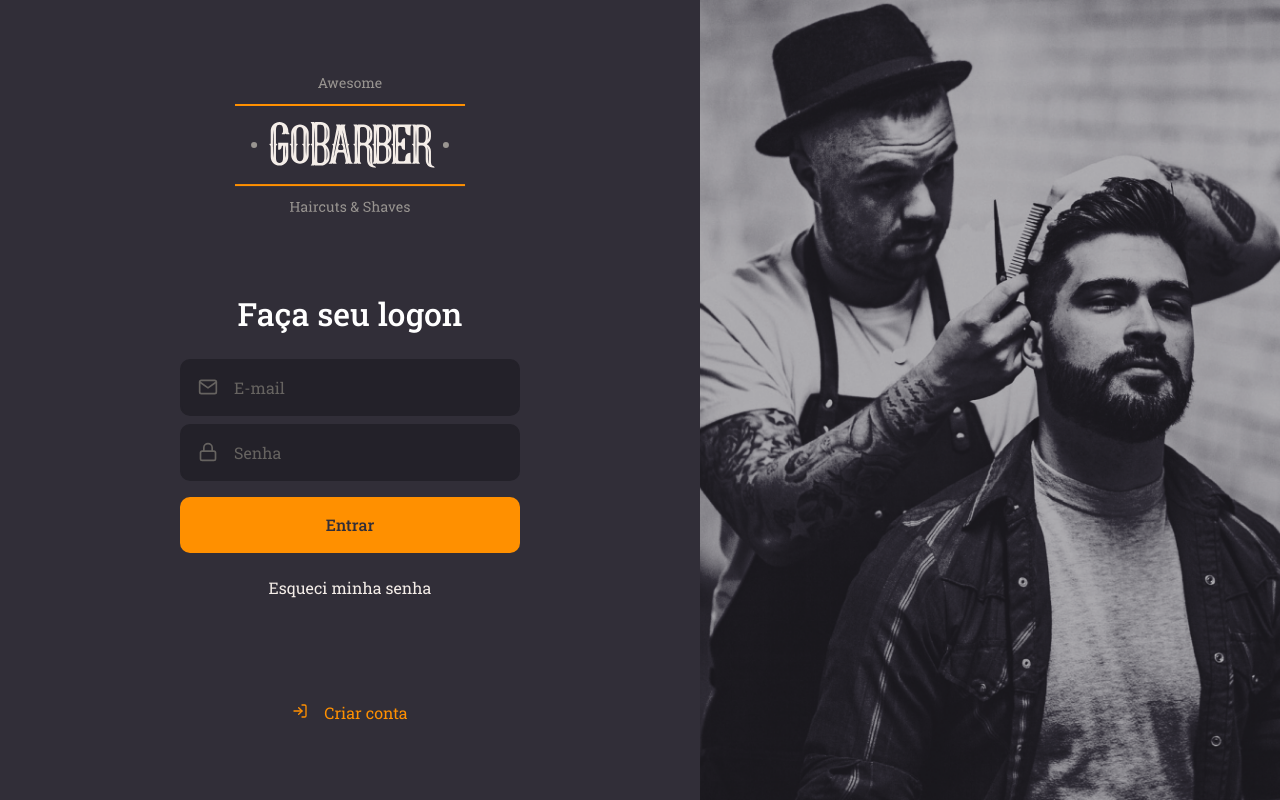
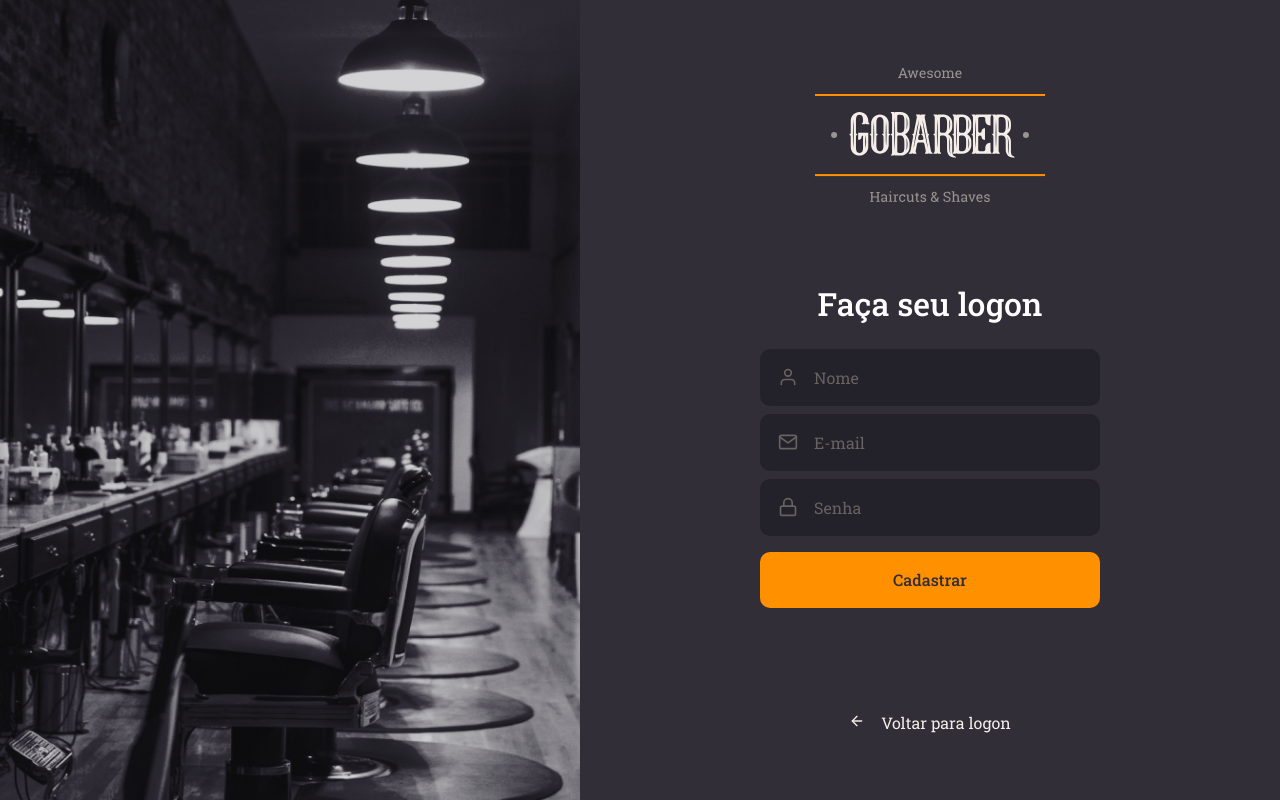
Before and after one commit to orodrigogo/gobarber-web-ts, a React (Create React App) app: page / in a window 1280 px wide. Built offline with nearby package versions, Linux system fonts and the light colour scheme.

Commit message:
design: SignUp

```diff
--- a/src/App.tsx
+++ b/src/App.tsx
@@ -1,14 +1,13 @@
 import React from 'react';
 import GlobalStyle from './styles/global';
 
-import SignIn from './pages/SignIn';
+import SignUp from './pages/SignUp';
 
 const App: React.FC = () => (
   <>
-    <SignIn />
+    <SignUp />
     <GlobalStyle />
   </>
-)
-
+);
 
 export default App;
--- /dev/null
+++ b/src/pages/SignUp/index.tsx
@@ -0,0 +1,41 @@
+import React from 'react';
+import { FiArrowLeft, FiMail, FiLock, FiUser } from 'react-icons/fi';
+
+import logoImg from '../../assets/logo.svg';
+
+import Input from '../../components/Input';
+import Button from '../../components/Button';
+
+import { Container, Content, Background } from './styles';
+
+const SignUp: React.FC = () => (
+  <Container>
+    <Background />
+
+    <Content>
+      <img src={logoImg} alt="GoBarber" />
+
+      <form>
+        <h1>Faça seu logon</h1>
+
+        <Input name="name" icon={FiUser} type="text" placeholder="Nome" />
+        <Input name="email" icon={FiMail} type="text" placeholder="E-mail" />
+        <Input
+          name="password"
+          icon={FiLock}
+          type="password"
+          placeholder="Senha"
+        />
+
+        <Button type="submit">Cadastrar</Button>
+      </form>
+
+      <a href="login">
+        <FiArrowLeft />
+        Voltar para logon
+      </a>
+    </Content>
+  </Container>
+);
+
+export default SignUp;
--- /dev/null
+++ b/src/pages/SignUp/styles.ts
@@ -0,0 +1,56 @@
+import styled from 'styled-components';
+import { shade } from 'polished';
+
+import signUpBackground from '../../assets/sign-up-background.png';
+
+export const Container = styled.div`
+  height: 100vh;
+
+  display: flex;
+  align-items: stretch;
+`;
+
+export const Content = styled.div`
+  display: flex;
+  flex-direction: column;
+  place-content: center;
+  align-items: center;
+
+  width: 100%;
+  max-width: 700px;
+
+  form {
+    margin: 80px 0;
+    width: 340px;
+    text-align: center;
+
+    h1 {
+      margin-bottom: 24px;
+    }
+  }
+
+  > a {
+    color: #f4ede8;
+    display: block;
+    margin-top: 24px;
+    text-decoration: none;
+    transition: color 0.2s;
+
+    display: block;
+    align-items: center;
+
+    svg {
+      margin-right: 16px;
+    }
+
+    &:hover {
+      color: ${shade(0.2, '#F4EDE8')};
+    }
+  }
+`;
+
+export const Background = styled.div`
+  flex: 1;
+  background: url(${signUpBackground}) no-repeat center;
+  background-size: cover;
+`;
```
Also changed, not shown: src/assets/sign-up-background.png (added).
